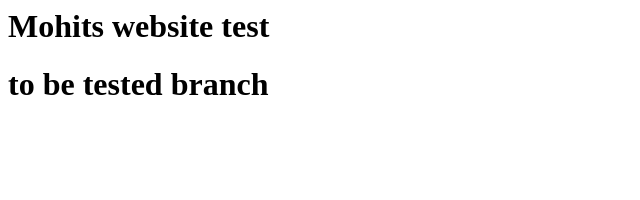
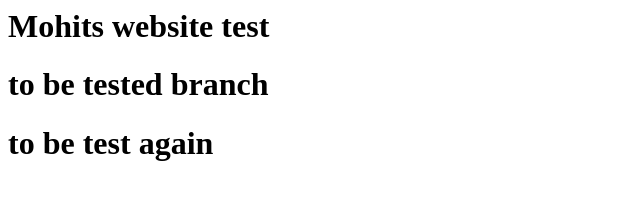
Before and after one commit to mohitmohandas/webapp, a plain HTML site: page index.html in a window 1280 px wide. Shown: the whole page, without its empty margins (0-640 px from the left). Drawn offline with Linux system fonts and the light colour scheme.

Commit message:
changed again

```diff
--- a/index.html
+++ b/index.html
@@ -1,2 +1,3 @@
 <h1>Mohits website test</h1>
 <h1>to be tested branch</h1>
+<h1>to be test again</h1>
```
